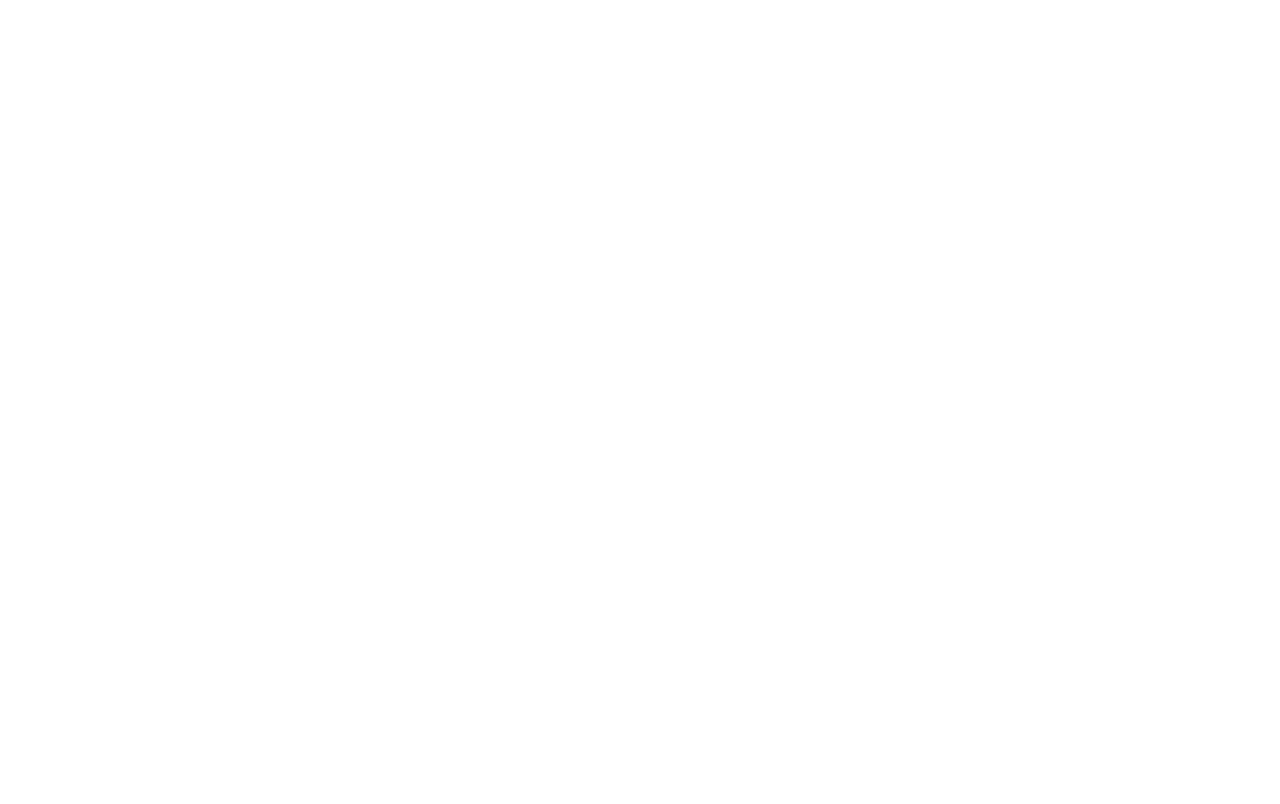
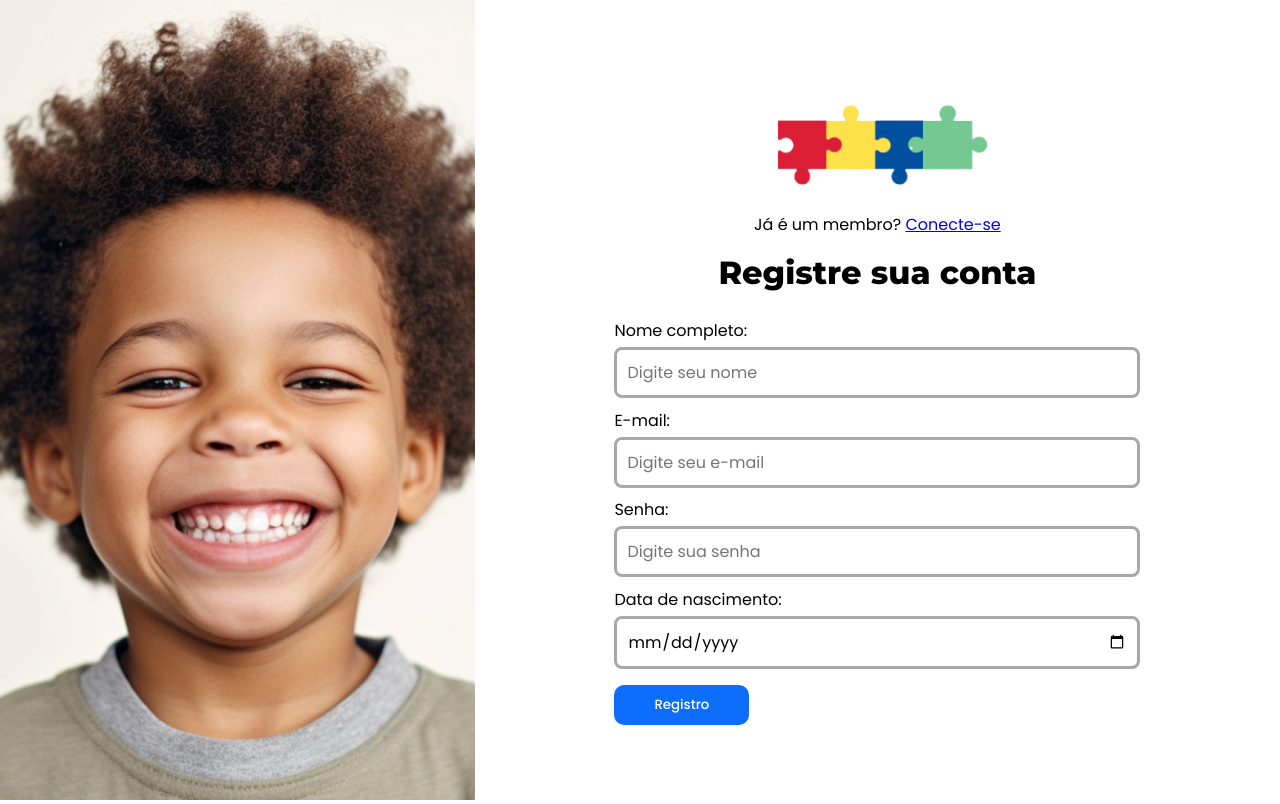
Before and after one commit to claraAgMd/PowerKids, a React (Vite) app: page /cadastro in a window 1280 px wide. Before the commit this address had no page. Built offline with nearby package versions, Linux system fonts and the light colour scheme.

Commit message:
Arranging the routes

```diff
--- a/src/Pages/Login/Login.jsx
+++ b/src/Pages/Login/Login.jsx
@@ -9,7 +9,7 @@ const Login = () => {
 
             <div className="right-side">
                 <img src="logo.png" alt="Logo da marca" />
-                <p>Não é um membro? <a href="">Registre-se</a></p>
+                <p>Não é um membro? <a href="/cadastro">Registre-se</a></p>
                 <h1>Faça login na sua conta</h1>
                 <form action="">
 
--- a/src/Pages/Register/Register.jsx
+++ b/src/Pages/Register/Register.jsx
@@ -9,7 +9,7 @@ const Register = () => {
 
             <div className="right-side">
                 <img src="logo.png" alt="Logo da marca" />
-                <p>Já é um membro? <a href="">Conecte-se</a></p>
+                <p>Já é um membro? <a href="/login">Conecte-se</a></p>
                 <h1>Registre sua conta</h1>
                 <form action="">
                     <div className="inputs-login">
--- a/src/routers.jsx
+++ b/src/routers.jsx
@@ -10,7 +10,7 @@ function RouterApp(){
             <Routes>
             <Route path="/quiz" element={<InitialQuiz/>}>Quiz</Route>
             <Route path="/login" element={<Login/>}>Login</Route>
-            <Route path="/" element={<Register/>}>Cadastro</Route>
+            <Route path="/cadastro" element={<Register/>}>Cadastro</Route>
             </Routes>
         </Router>
     )
```
